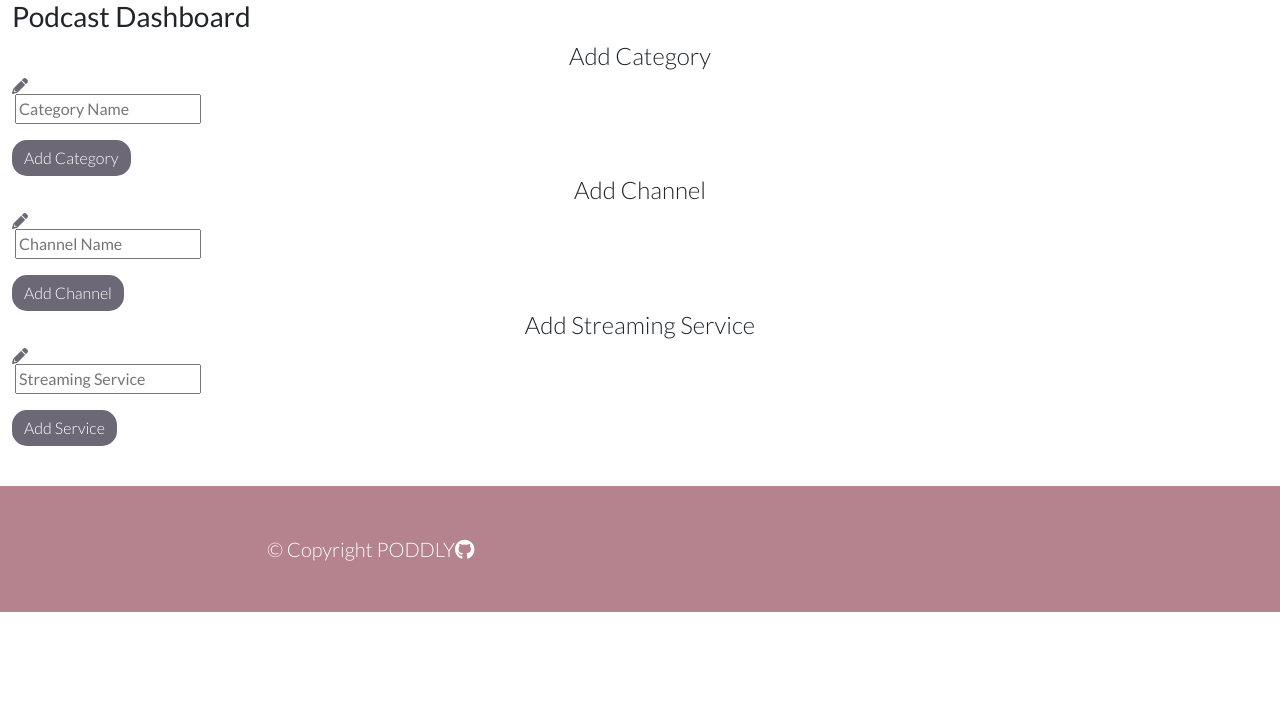
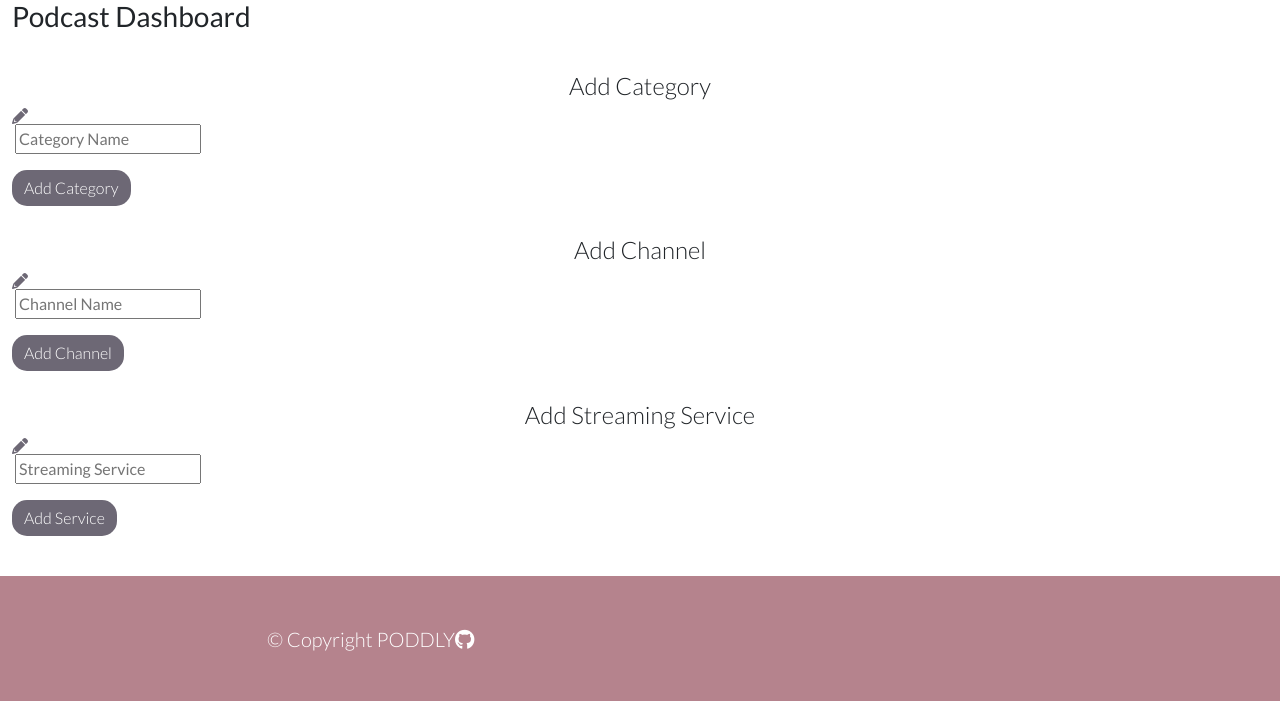
Before and after one commit to PeteCookson/Poddly, a Flask app: page /add_channel in a window 1280 px wide. Shown: the part 85-786 px from the top of the page. Run offline with Flask 2, Linux system fonts and the light colour scheme; some libraries are stand-ins or nearby versions.

Commit message:
Fix validation errors

```diff
--- a/static/css/style.css
+++ b/static/css/style.css
@@ -16,7 +16,7 @@ h5,
 h4 {
     font-weight: 300;
     text-align: center;
-    margin-top: 3;
+    margin-top: 30px;
 }
 
 /*----------------------Navbar */
@@ -131,14 +131,9 @@ h4 {
     width: 80%
 }
 
-. text-input {
+.text-input {
     border-color: #6d6875;
     border-width: 1px;
-    /*display: flex;
-    border: #6d6875;
-    width: 100%;
-
-    margin-left: 10px;*/
 }
 
 .card:hover {
--- a/templates/base.html
+++ b/templates/base.html
@@ -68,7 +68,7 @@
         <div class="container d-flex justify-content-center py-5">
 
             <div class="text-center ">
-                &copy Copyright PODDLY
+                &copy; Copyright PODDLY
             </div>
             <div class="contact-info-github col-6">
                 <a href="https://github.com/PeteCookson" aria-label="Github" target="_blank"><i class="fab fa-brands fa-github"></i></a>
```
